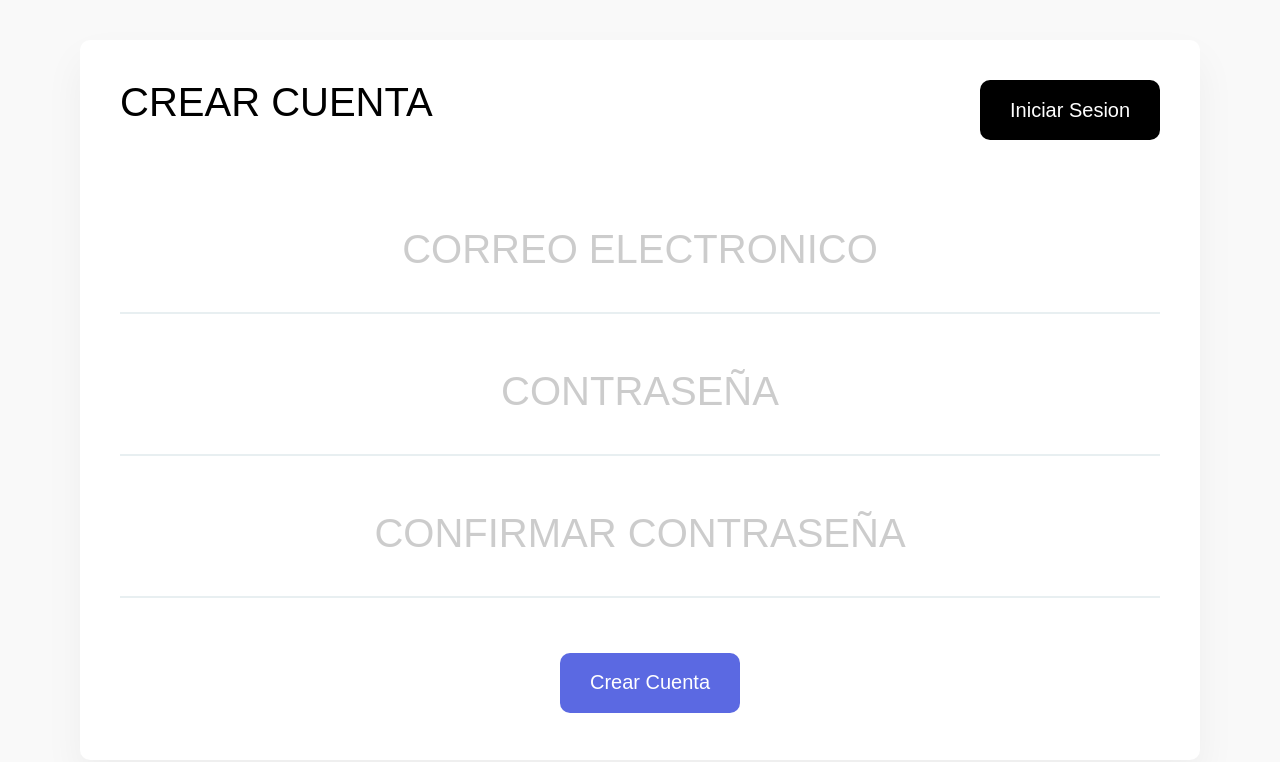
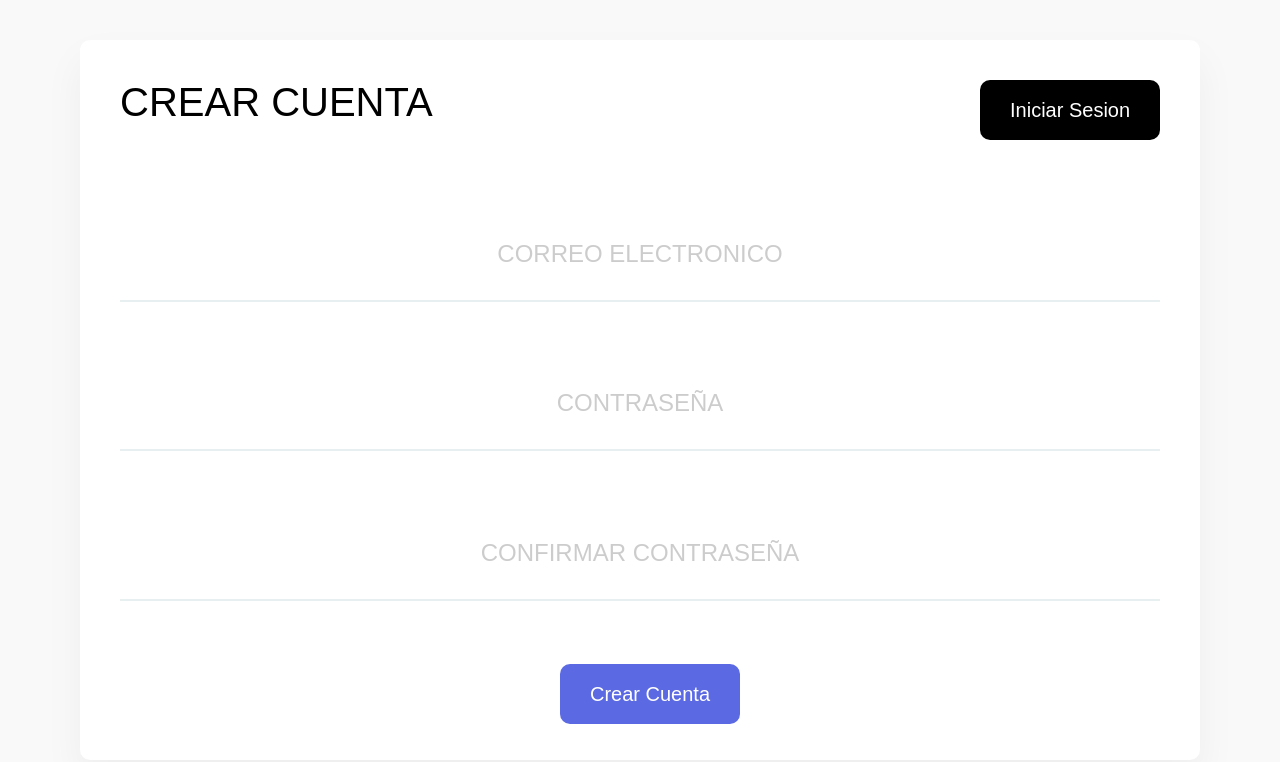
Before and after one commit to BrWallace732/React_gastos_app, a React (Create React App) app: page /registro in a window 1280 px wide. Shown: the top 762 px of the page. Built offline with nearby package versions, Linux system fonts and the light colour scheme; no server answers; what webfontloader would draw is missing.

Commit message:
cambios en stilos

```diff
--- a/src/elements/ElementsForm.js
+++ b/src/elements/ElementsForm.js
@@ -5,7 +5,7 @@ import theme from '../theme'
 const ContenedorFiltros = styled.div`
     display: flex;
     justify-content: space-between;
-    margin-bottom: 1.87rem; /* 30px */
+    margin-bottom: 1rem; /* 30px */
     @media(max-width: 60rem){ /* 950px */
         flex-direction: column;
         & > * {
@@ -23,7 +23,7 @@ const Formulario = styled.form`
     input {
         width: 100%;
         text-align: center;
-        padding: 2.5rem 0;
+        padding: 2rem 0;
         font-family: 'Work Sans', sans-serif;
         &::placeholder {
             color: rgba(0,0,0,.2);
@@ -34,24 +34,24 @@ const Formulario = styled.form`
     }
 `;
 const Input = styled.input`
-    font-size: 2.5rem; /* 40px */
+    font-size: 1.5rem; /* 40px */
     text-transform: uppercase;
     border: none;
     border-bottom: 2px solid ${theme.grisClaro};
     outline: none;
     @media(max-width: 60rem){ /* 950px */
-        font-size: 2.2rem; /* 24px */
+        font-size: 1.8rem; /* 24px */
     }
 `;
 
 const InputGrande = styled(Input)`
-    font-size: 4.37rem; /* 70px */
+    font-size: 2.5rem; /* 70px */
     font-weight: bold;
 `;
 const ContenedorBoton = styled.div`
     display: flex;
     justify-content: center;
-    margin: 2.5rem 0;  /* 40px */
+    margin: .5rem 0;  /* 40px */
 `;
 
 
```
